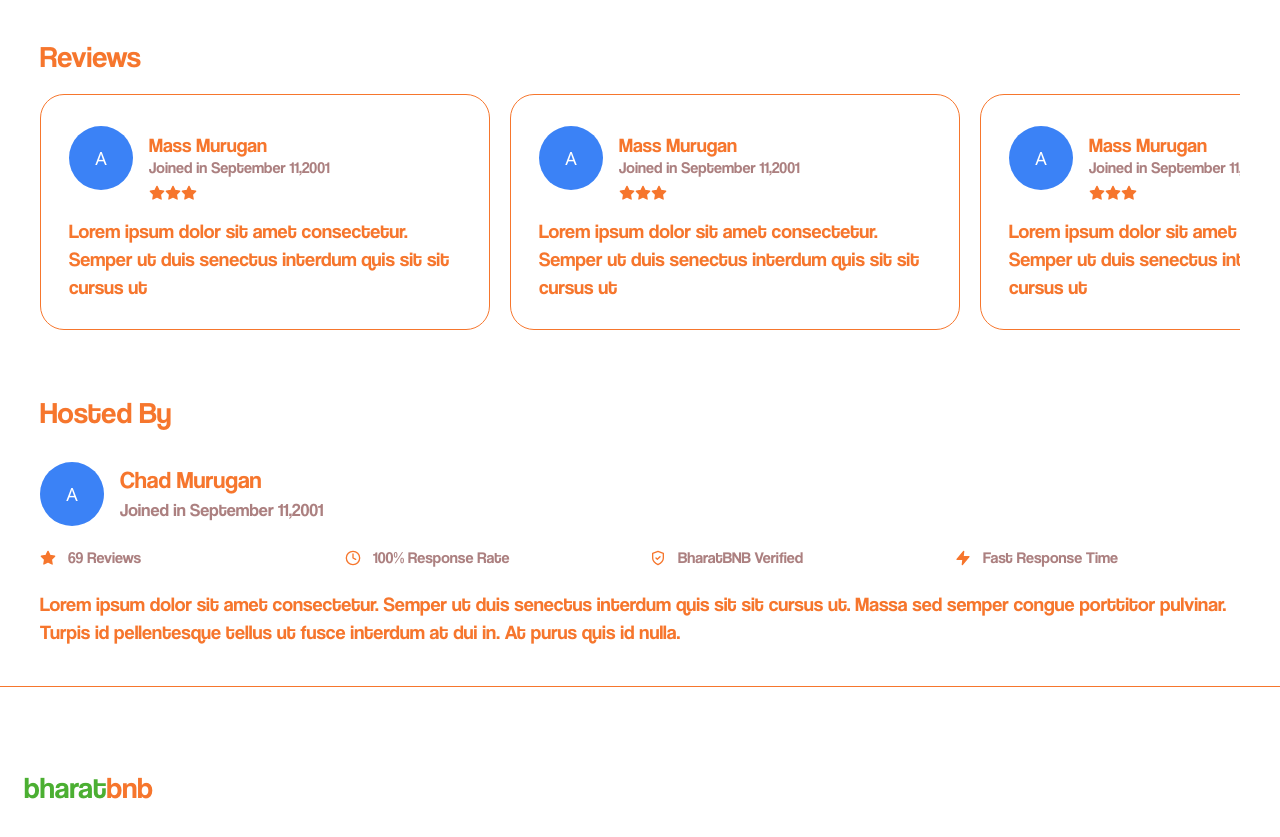
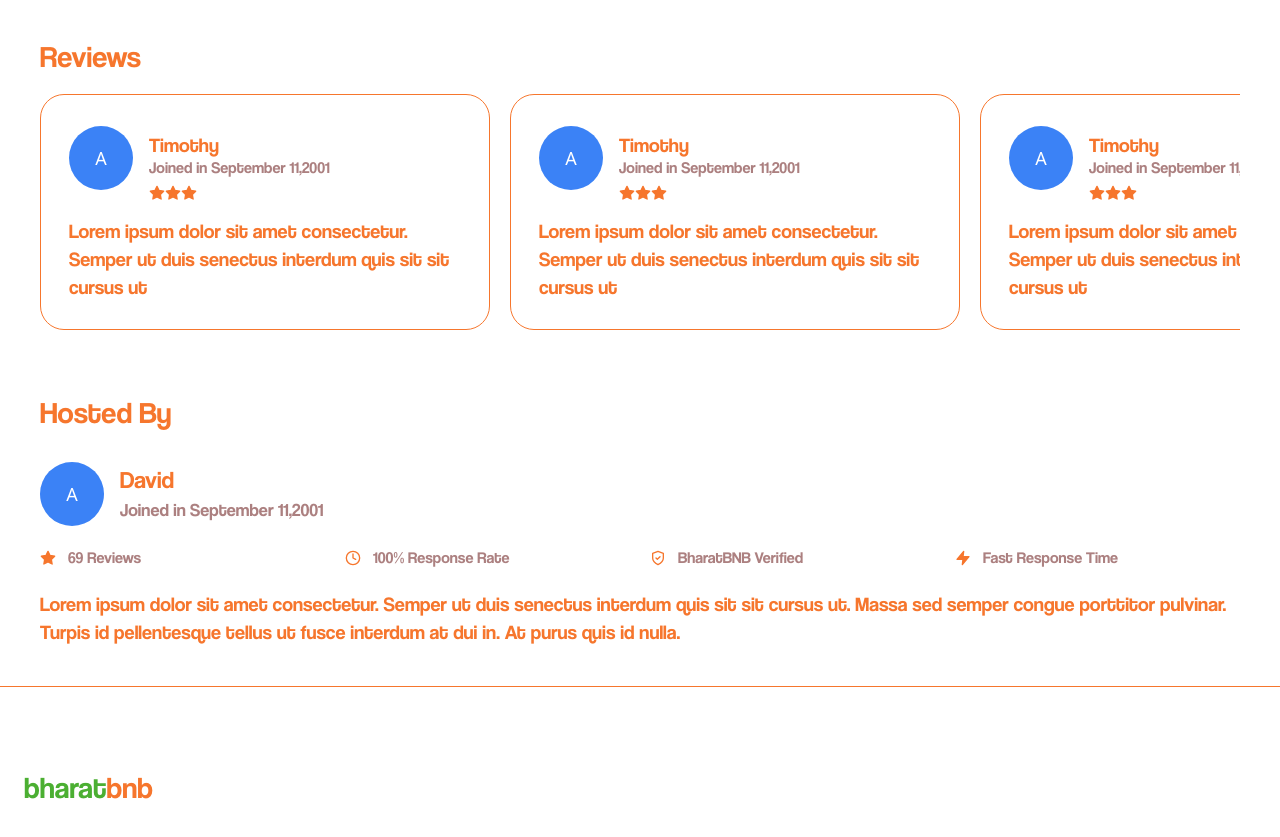
Before and after one commit to gzfs/BharatBNB, a Next.js app: page /hotels/hotel/1 in a window 1280 px wide. Shown: the part 1040-1877 px from the top of the page. Built offline with nearby package versions, Linux system fonts and the light colour scheme; no server answers.

Commit message:
Changed User Deets

```diff
--- a/app/_components/OwnerDetail.tsx
+++ b/app/_components/OwnerDetail.tsx
@@ -16,7 +16,7 @@ const OwnerDetail = () => {
 
           <div className="flex flex-col leading-tight ml-4">
             <p className="font-Coolvetica text-[#F6762D] text-2xl">
-              Chad Murugan
+              David
             </p>
             <p className="font-Coolvetica text-[#AC8080] text-lg">
               Joined in September 11,2001
--- a/app/_components/ReviewCard.tsx
+++ b/app/_components/ReviewCard.tsx
@@ -12,7 +12,7 @@ const ReviewCard = () => {
         <div className="ml-4 mt-4">
           <div className="leading-[18px]">
             <p className="font-Coolvetica text-[#F6762D] text-xl">
-              Mass Murugan
+              Timothy
             </p>
             <p className="font-Coolvetica text-[#AC8080]">
               Joined in September 11,2001
```
